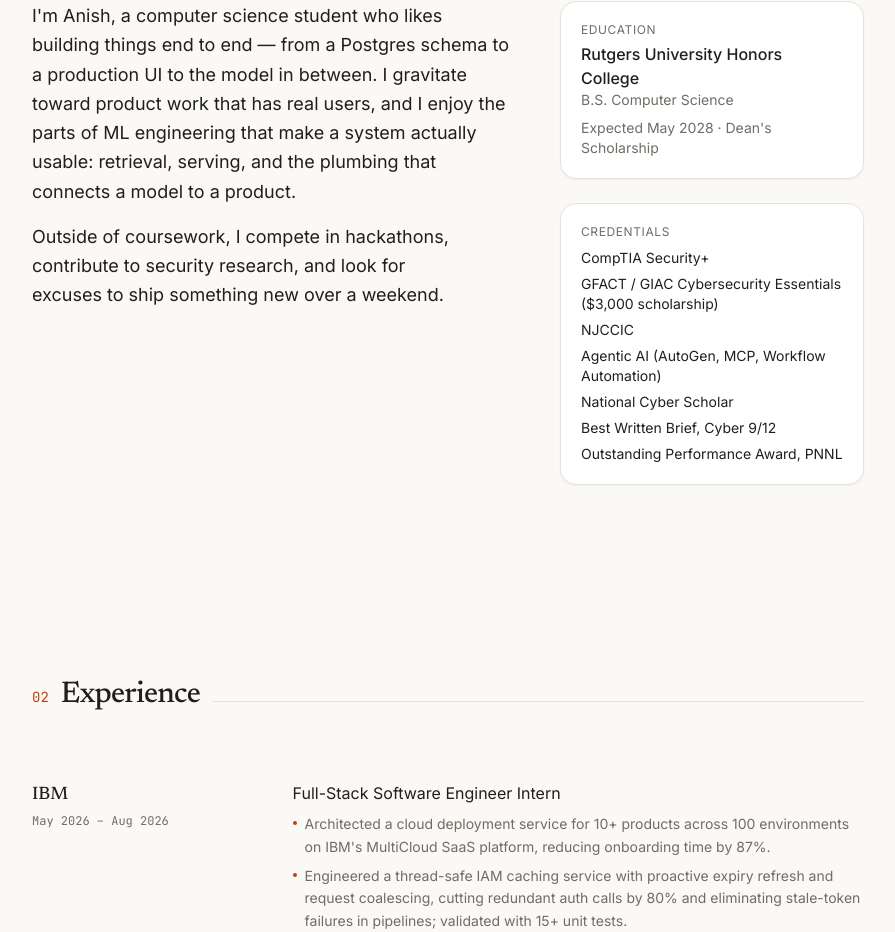
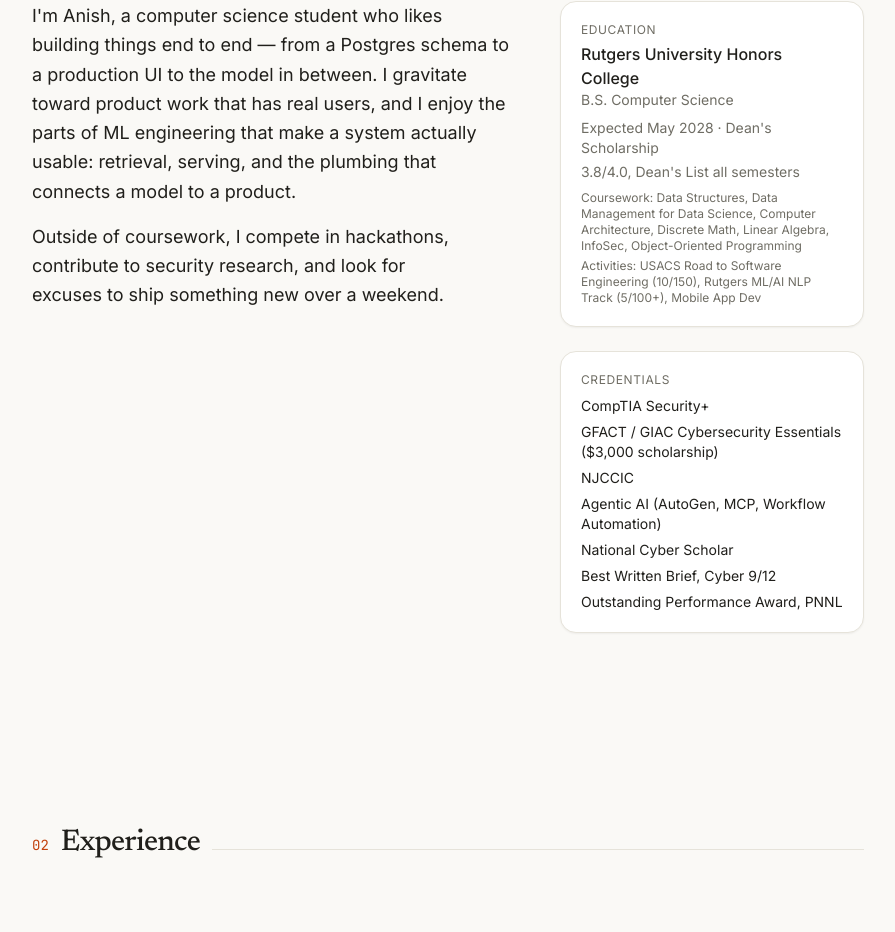
Before and after one commit to anish-yen/personal-portfolio, a Next.js app: page / in a window 1280 px wide. Shown: the part 971-1903 px from the top of the page, without its empty margins (192-1087 px from the left). Built offline with nearby package versions, Linux system fonts and the light colour scheme.

Commit message:
Add all GitHub projects, full resume content, and Sol-ReMM author credit

```diff
--- a/src/components/About.tsx
+++ b/src/components/About.tsx
@@ -34,6 +34,15 @@ export default function About() {
               <p className="mt-2 text-sm text-muted">
                 {education.timeline} · {education.honor}
               </p>
+              <p className="mt-1 text-sm text-muted">{education.gpa}</p>
+              <p className="mt-2 text-xs text-muted">
+                <span className="text-foreground/70">Coursework:</span>{" "}
+                {education.coursework}
+              </p>
+              <p className="mt-1 text-xs text-muted">
+                <span className="text-foreground/70">Activities:</span>{" "}
+                {education.activities}
+              </p>
             </div>
 
             <div className="rounded-2xl border border-border bg-surface shadow-sm p-5">
```
